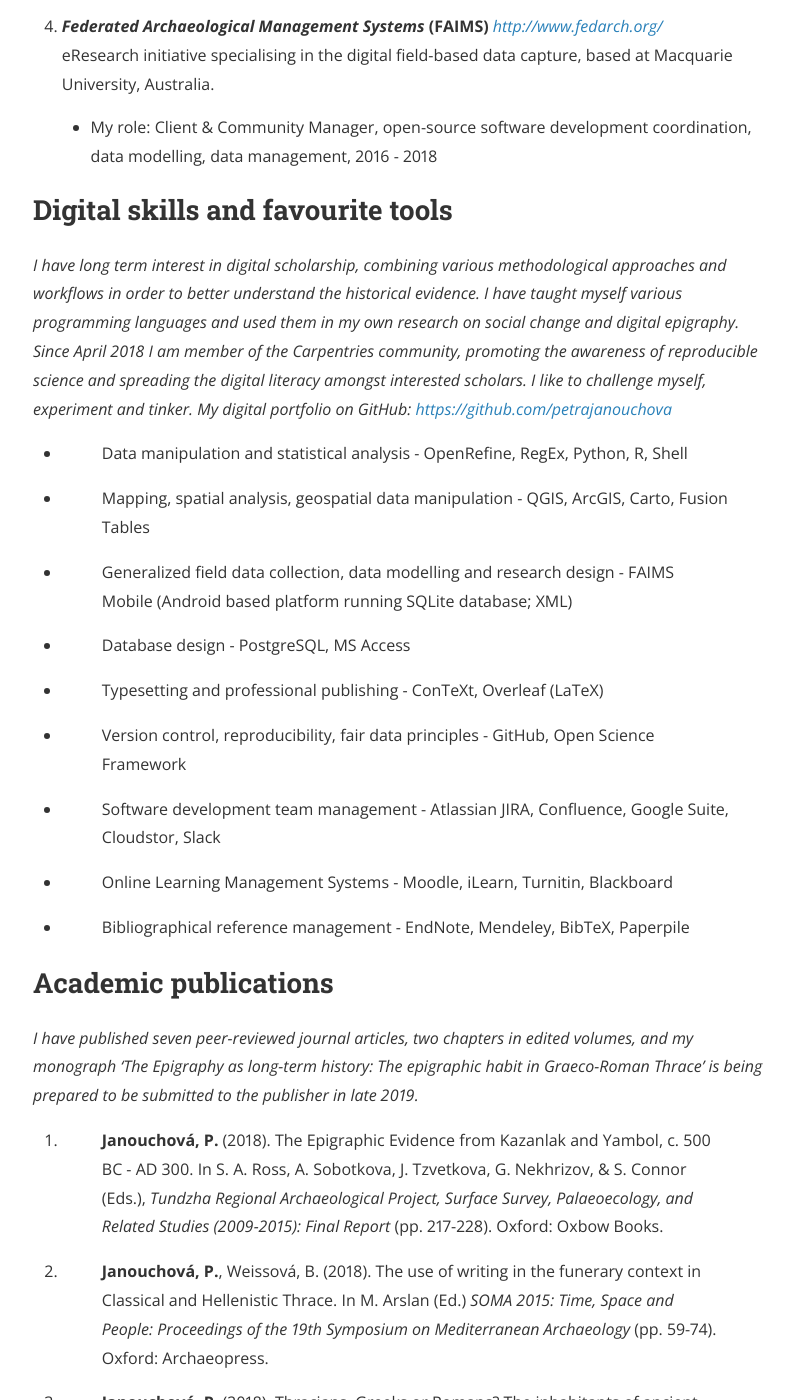
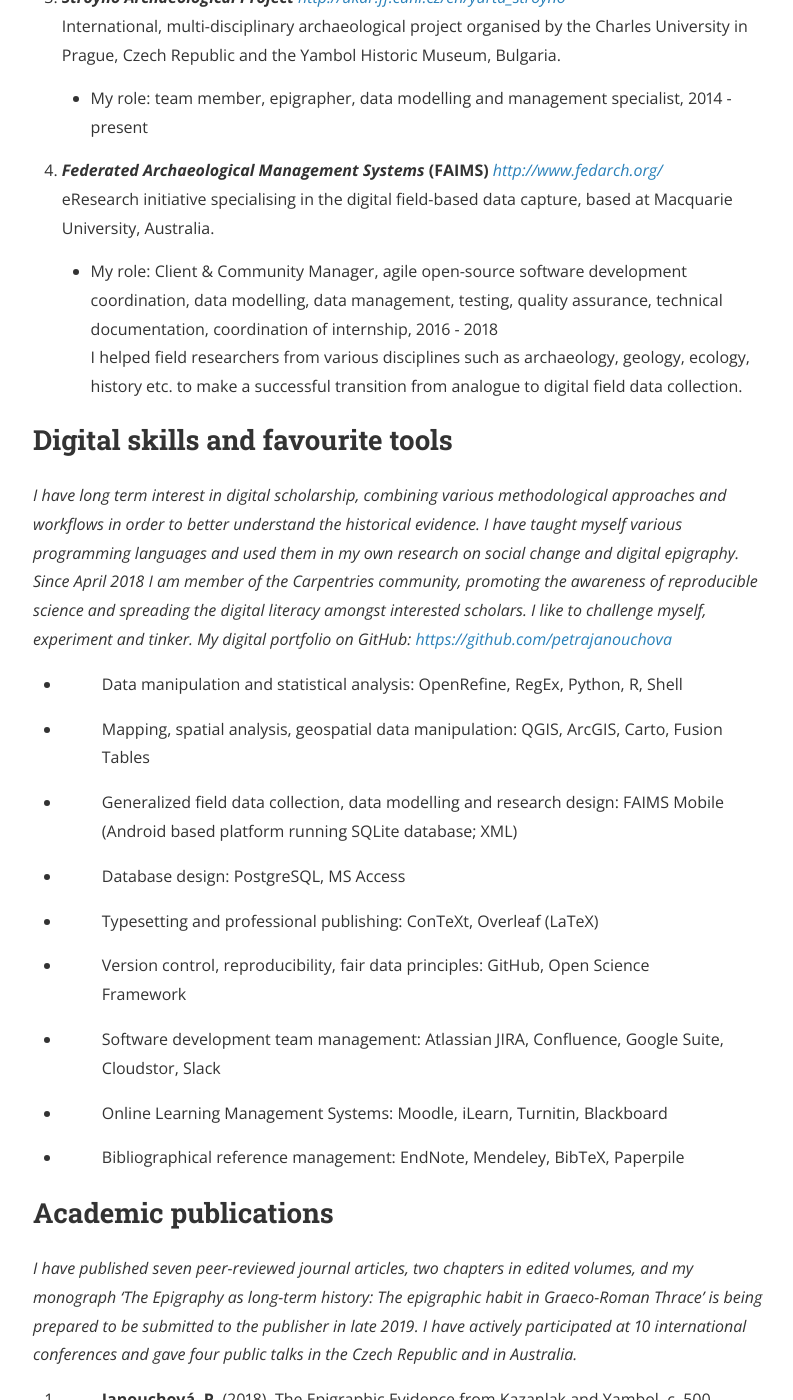
Before and after one commit to petrifiedvoices/petrifiedvoices.github.io, a Jekyll site: the page built from CV.html, in a window 1280 px wide and 1400 px high, scrolled down 1933 px. Shown: the whole window, without its empty margins (239-1032 px from the left). Built offline with Jekyll 4.4.1, drawn with Linux system fonts in a browser that asks for light colours; nearby versions of some CDN libraries; some of the changed text lies outside the part shown.

Commit message:
updating contents of my CV

```diff
--- a/CV.html
+++ b/CV.html
@@ -30,7 +30,8 @@
 
 <ul>
 <li><blockquote>
-<p>PhD, Dec 2017, Charles University, Prague: Ancient history; “<em>Hellenisation of Ancient Thrace based on epigraphic evidence</em>” (in Czech), <a href="https://osf.io/fjnw5/"><em>https://osf.io/fjnw5/</em></a></p>
+<p>PhD, Dec 2017, Charles University, Prague: Ancient history; “<em>Hellenisation of Ancient Thrace based on epigraphic evidence</em>” (in Czech), <a href="https://osf.io/fjnw5/"><em>https://osf.io/fjnw5/</em></a>
+<br/>Quantitative analysis of regional production of inscriptions, combining approaches from archaeology, digital humanities, epigraphy and related disciplines. Creation of a digital database containing over 4600 inscriptions.</p>
 </blockquote></li>
 <li><blockquote>
 <p>MA, Sep 2011, Charles University, Prague: Classical Archaeology; Ancient Greek; “<em>The First and the Second Athenian League: A Comparison</em>” (in Czech)</p>
@@ -39,7 +40,7 @@
 
 <h2 id="headings">Expertise</h2>
 
-<p><em>I am a highly motivated Ancient Historian and Classical Archaeologist with expertise in Ancient Greek and Epigraphy, as well as over 12 years experience on archaeological fieldwork. In my research, I utilize and develop Digital Humanities solutions to rethink the traditional approaches and facilitate the large-scale research. Team-working has been part of my research culture, as is a commitment to the sharing of knowledge and overcoming the disciplinary boundaries.</em></p>
+<p><em>I am a highly motivated Ancient Historian and Classical Archaeologist with expertise in Ancient Greek and Epigraphy, as well as over 12 years experience on archaeological fieldwork. In my research, I utilize and develop Digital Humanities solutions to rethink the traditional approaches and facilitate large-scale research. Team-working has been part of my research culture, as is a commitment to the sharing of knowledge and overcoming the disciplinary boundaries. I like to challenge myself academically as well as on a personal level. Recently, I have discovered functional training, but my stable passions are hikes in nature and good coffee.</em></p>
 
 <h2 id="headings">International Research Projects</h2>
 
@@ -72,7 +73,8 @@
 	<br/>eResearch initiative specialising in the digital field-based data capture, based at Macquarie University, Australia.</p>
 <ul>
 <li>
-<p>My role: Client &amp; Community Manager, open-source software development coordination, data modelling, data management, 2016 - 2018</p>
+<p>My role: Client & Community Manager, agile open-source software development coordination, data modelling, data management, testing, quality assurance, technical documentation, coordination of internship, 2016 - 2018
+	<br/> I helped field researchers from various disciplines such as archaeology, geology, ecology, history etc. to make a successful transition from analogue to digital field data collection. </p>
 </li>
 </ul></li>
 </ol>
@@ -81,36 +83,36 @@
 <p><em>I have long term interest in digital scholarship, combining various methodological approaches and workflows in order to better understand the historical evidence. I have taught myself various programming languages and used them in my own research on social change and digital epigraphy. Since April 2018 I am member of the Carpentries community, promoting the awareness of reproducible science and spreading the digital literacy amongst interested scholars. I like to challenge myself, experiment and tinker. My digital portfolio on GitHub:</em> <a href="https://github.com/petrajanouchova"><em><em>https://github.com/petrajanouchova</em></em></a></p>
 <ul>
 <li><blockquote>
-<p>Data manipulation and statistical analysis - OpenRefine, RegEx, Python, R, Shell</p>
+<p>Data manipulation and statistical analysis: OpenRefine, RegEx, Python, R, Shell</p>
 </blockquote></li>
 <li><blockquote>
-<p>Mapping, spatial analysis, geospatial data manipulation - QGIS, ArcGIS, Carto, Fusion Tables</p>
+<p>Mapping, spatial analysis, geospatial data manipulation: QGIS, ArcGIS, Carto, Fusion Tables</p>
 </blockquote></li>
 <li><blockquote>
-<p>Generalized field data collection, data modelling and research design - FAIMS Mobile (Android based platform running SQLite database; XML)</p>
+<p>Generalized field data collection, data modelling and research design: FAIMS Mobile (Android based platform running SQLite database; XML)</p>
 </blockquote></li>
 <li><blockquote>
-<p>Database design - PostgreSQL, MS Access</p>
+<p>Database design: PostgreSQL, MS Access</p>
 </blockquote></li>
 <li><blockquote>
-<p>Typesetting and professional publishing - ConTeXt, Overleaf (LaTeX)</p>
+<p>Typesetting and professional publishing: ConTeXt, Overleaf (LaTeX)</p>
 </blockquote></li>
 <li><blockquote>
-<p>Version control, reproducibility, fair data principles - GitHub, Open Science Framework</p>
+<p>Version control, reproducibility, fair data principles: GitHub, Open Science Framework</p>
 </blockquote></li>
 <li><blockquote>
-<p>Software development team management - Atlassian JIRA, Confluence, Google Suite, Cloudstor, Slack</p>
+<p>Software development team management: Atlassian JIRA, Confluence, Google Suite, Cloudstor, Slack</p>
 </blockquote></li>
 <li><blockquote>
-<p>Online Learning Management Systems - Moodle, iLearn, Turnitin, Blackboard</p>
+<p>Online Learning Management Systems: Moodle, iLearn, Turnitin, Blackboard</p>
 </blockquote></li>
 <li><blockquote>
-<p>Bibliographical reference management - EndNote, Mendeley, BibTeX, Paperpile</p>
+<p>Bibliographical reference management: EndNote, Mendeley, BibTeX, Paperpile</p>
 </blockquote></li>
 </ul>
 
 <h2 id="headings">Academic publications</h2>
-<p><em>I have published seven peer-reviewed journal articles, two chapters in edited volumes, and my monograph ‘The Epigraphy as long-term history: The epigraphic habit in Graeco-Roman Thrace’ is being prepared to be submitted to the publisher in late 2019.</em></p>
+<p><em>I have published seven peer-reviewed journal articles, two chapters in edited volumes, and my monograph ‘The Epigraphy as long-term history: The epigraphic habit in Graeco-Roman Thrace’ is being prepared to be submitted to the publisher in late 2019. I have actively participated at 10 international conferences and gave four public talks in the Czech Republic and in Australia. </em></p>
 <ol style="list-style-type: decimal">
 <li><blockquote>
 <p><strong>Janouchová, P.</strong> (2018). The Epigraphic Evidence from Kazanlak and Yambol, c. 500 BC - AD 300. In S. A. Ross, A. Sobotkova, J. Tzvetkova, G. Nekhrizov, &amp; S. Connor (Eds.), <em>Tundzha Regional Archaeological Project, Surface Survey, Palaeoecology, and Related Studies (2009-2015): Final Report</em> (pp. 217-228). Oxford: Oxbow Books.</p>
```
Also changed, not shown: other parts of CV.html (+1 -1 lines).
